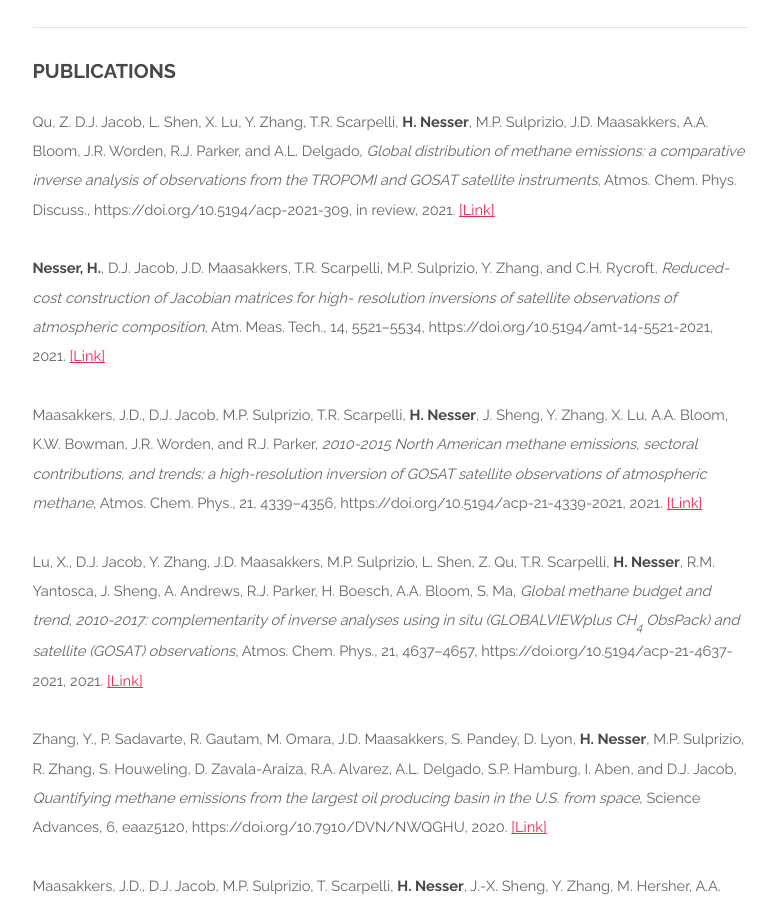
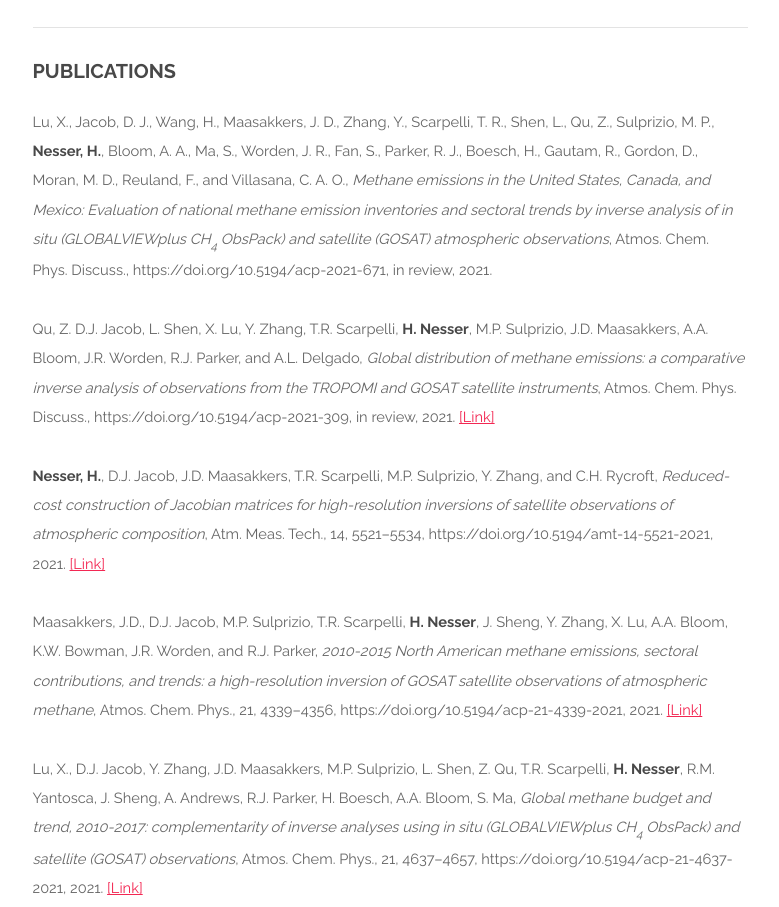
Before and after one commit to hannahnesser/hannahnesser.github.io, a plain HTML site: page cv.html in a window 1280 px wide. Shown: the part 2670-3577 px from the top of the page, without its empty margins (250-1029 px from the left). Drawn offline with Linux system fonts and the light colour scheme.

Commit message:
Updated publications list

```diff
--- a/cv.html
+++ b/cv.html
@@ -135,9 +135,11 @@
               <h3>Publications</h3>
             </header>
 
+            <p>Lu, X., Jacob, D. J., Wang, H., Maasakkers, J. D., Zhang, Y., Scarpelli, T. R., Shen, L., Qu, Z., Sulprizio, M. P., <b>Nesser, H.</b>, Bloom, A. A., Ma, S., Worden, J. R., Fan, S., Parker, R. J., Boesch, H., Gautam, R., Gordon, D., Moran, M. D., Reuland, F., and Villasana, C. A. O., <i>Methane emissions in the United States, Canada, and Mexico: Evaluation of national methane emission inventories and sectoral trends by inverse analysis of in situ (GLOBALVIEWplus CH<sub>4</sub> ObsPack) and satellite (GOSAT) atmospheric observations</i>, Atmos. Chem. Phys. Discuss., https://doi.org/10.5194/acp-2021-671, in review, 2021.</p>
+
             <p>Qu, Z. D.J. Jacob, L. Shen, X. Lu, Y. Zhang, T.R. Scarpelli, <b>H. Nesser</b>, M.P. Sulprizio, J.D. Maasakkers, A.A. Bloom, J.R. Worden, R.J. Parker, and A.L. Delgado, <i>Global distribution of methane emissions: a comparative inverse analysis of observations from the TROPOMI and GOSAT satellite instruments</i>, Atmos. Chem. Phys. Discuss., https://doi.org/10.5194/acp-2021-309, in review, 2021. <a href="https://acp.copernicus.org/preprints/acp-2021-309/acp-2021-309.pdf">[Link]</a></p>
 
-            <p><b>Nesser, H.</b>, D.J. Jacob, J.D. Maasakkers, T.R. Scarpelli, M.P. Sulprizio, Y. Zhang, and C.H. Rycroft, <i>Reduced-cost construction of Jacobian matrices for high- resolution inversions of satellite observations of atmospheric composition</i>, Atm. Meas. Tech., 14, 5521–5534, https://doi.org/10.5194/amt-14-5521-2021, 2021. <a href="https://amt.copernicus.org/articles/14/5521/2021/amt-14-5521-2021.pdf">[Link]</a></p>
+            <p><b>Nesser, H.</b>, D.J. Jacob, J.D. Maasakkers, T.R. Scarpelli, M.P. Sulprizio, Y. Zhang, and C.H. Rycroft, <i>Reduced-cost construction of Jacobian matrices for high-resolution inversions of satellite observations of atmospheric composition</i>, Atm. Meas. Tech., 14, 5521–5534, https://doi.org/10.5194/amt-14-5521-2021, 2021. <a href="https://amt.copernicus.org/articles/14/5521/2021/amt-14-5521-2021.pdf">[Link]</a></p>
 
             <p>Maasakkers, J.D., D.J. Jacob, M.P. Sulprizio, T.R. Scarpelli, <b>H. Nesser</b>, J. Sheng, Y. Zhang, X. Lu, A.A. Bloom, K.W. Bowman, J.R. Worden, and R.J. Parker, <i>2010-2015 North American methane emissions, sectoral contributions, and trends: a high-resolution inversion of GOSAT satellite observations of atmospheric methane</i>, Atmos. Chem. Phys., 21, 4339–4356, https://doi.org/10.5194/acp-21-4339-2021, 2021. <a href="https://acp.copernicus.org/articles/21/4339/2021/acp-21-4339-2021.pdf">[Link]</a></p>
 
```
Also changed, not shown: publications.html (+2 -0 lines), 1 other file.
